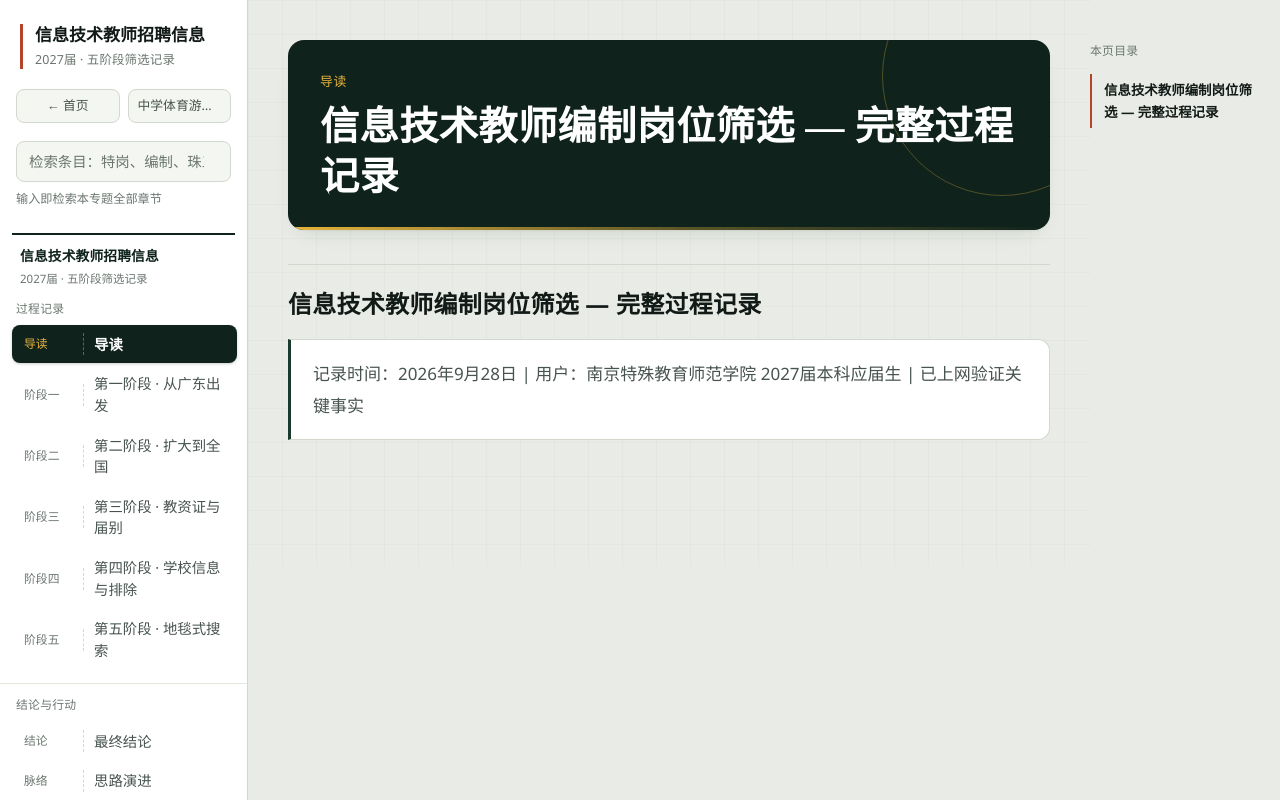
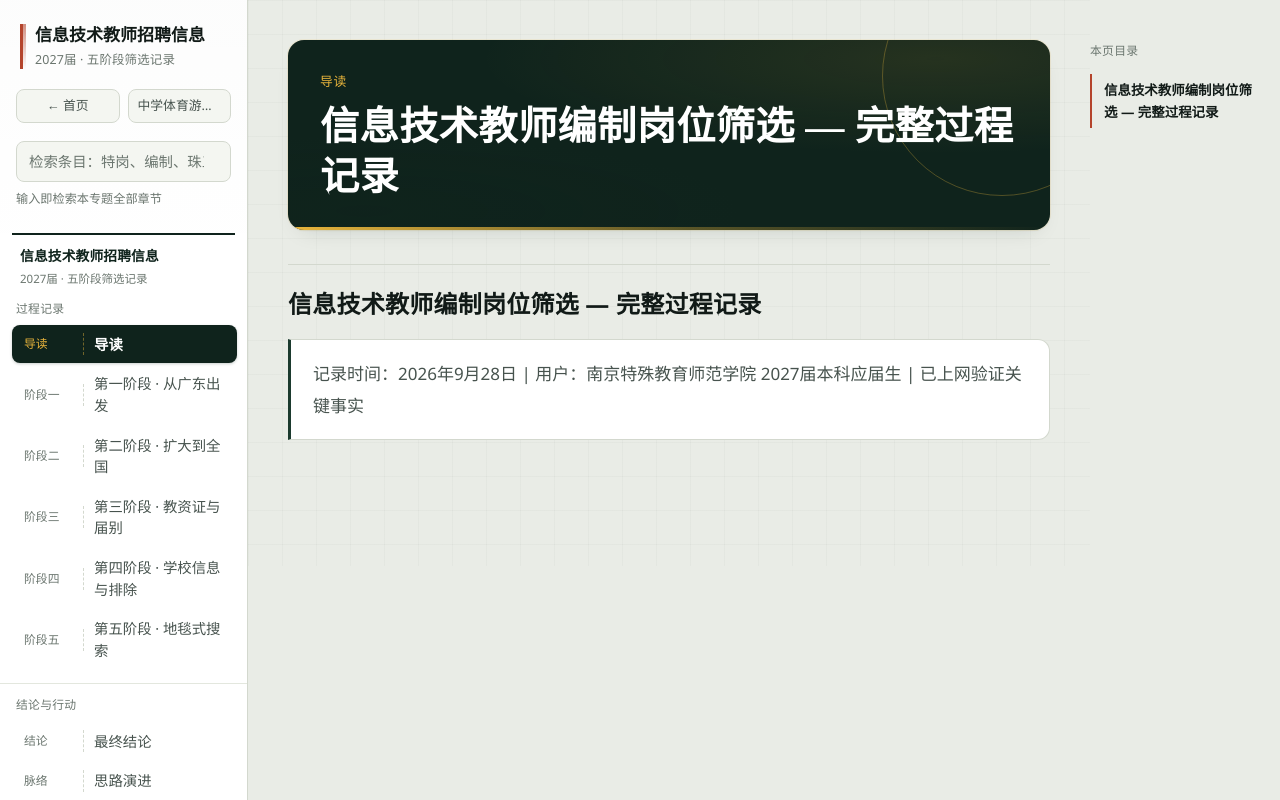
Before and after one commit to sdjvhbuw/sport-teaching-methods, a plain HTML site: page hire.html in a window 1280 px wide. Drawn offline with Linux system fonts and the light colour scheme.

Commit message:
子页面视觉微调：场次牌渐变光晕与金色描边、侧栏品牌光条、搜索聚焦辉光、导航悬停微光

```diff
--- a/assets/style.css
+++ b/assets/style.css
@@ -96,7 +96,9 @@ a{color:inherit}
 
 /* ---------------- 侧栏：分道目录 ---------------- */
 .sidebar{
-  background:var(--surface);
+  background:
+    linear-gradient(180deg,rgba(15,35,28,.012) 0%,transparent 35%),
+    var(--surface);
   border-right:1px solid var(--rule);
   position:sticky;
   top:0;
@@ -114,6 +116,15 @@ a{color:inherit}
   font-weight:700;
   line-height:1.45;
   color:var(--ink);
+  position:relative;
+}
+.sidebar__brand::after{
+  content:"";
+  position:absolute;
+  left:0;top:0;bottom:0;
+  width:3px;
+  background:linear-gradient(180deg,var(--clay),transparent);
+  opacity:.6;
 }
 .sidebar__brand span{
   display:block;
@@ -138,7 +149,7 @@ a{color:inherit}
   transition:border-color .16s var(--ease),box-shadow .16s var(--ease),background-color .16s var(--ease);
 }
 .search input::placeholder{color:var(--ink-3)}
-.search input:focus{outline:none;background:var(--surface);border-color:var(--clay);box-shadow:0 0 0 3px rgba(180,68,44,.26)}
+.search input:focus{outline:none;background:var(--surface);border-color:var(--clay);box-shadow:0 0 0 3px rgba(180,68,44,.26),0 0 12px rgba(233,181,60,.08)}
 .search input:focus-visible{outline:none}
 .search__hint{margin:7px 0 0;font-size:.76rem;color:var(--ink-3);line-height:1.6}
 
@@ -241,7 +252,7 @@ a{color:inherit}
 .lane-name{font-size:.9rem;line-height:1.5;min-width:0}
 
 @media (hover:hover){
-  .nav-item:hover{background:var(--surface-2);color:var(--ink);transform:translateX(2px)}
+  .nav-item:hover{background:var(--surface-2);color:var(--ink);transform:translateX(2px);box-shadow:0 0 8px rgba(233,181,60,.06)}
 }
 
 .nav-item[aria-current="true"]{
@@ -281,10 +292,16 @@ a{color:inherit}
   overflow:hidden;
   margin:0 0 34px;
   padding:30px 32px 28px;
-  background:var(--deep);
+  background:
+    radial-gradient(ellipse 60% 50% at 85% 10%,rgba(233,181,60,.10),transparent),
+    radial-gradient(ellipse 50% 40% at 10% 90%,rgba(15,35,28,.08),transparent),
+    var(--deep);
   border-radius:var(--r-lg);
   color:var(--on-deep);
-  box-shadow:var(--shadow-1);
+  box-shadow:
+    0 1px 2px rgba(15,35,28,.05),
+    0 10px 24px -14px rgba(15,35,28,.20),
+    0 0 0 1px rgba(233,181,60,.12);
 }
 .sec-head::before{
   content:"";
```
